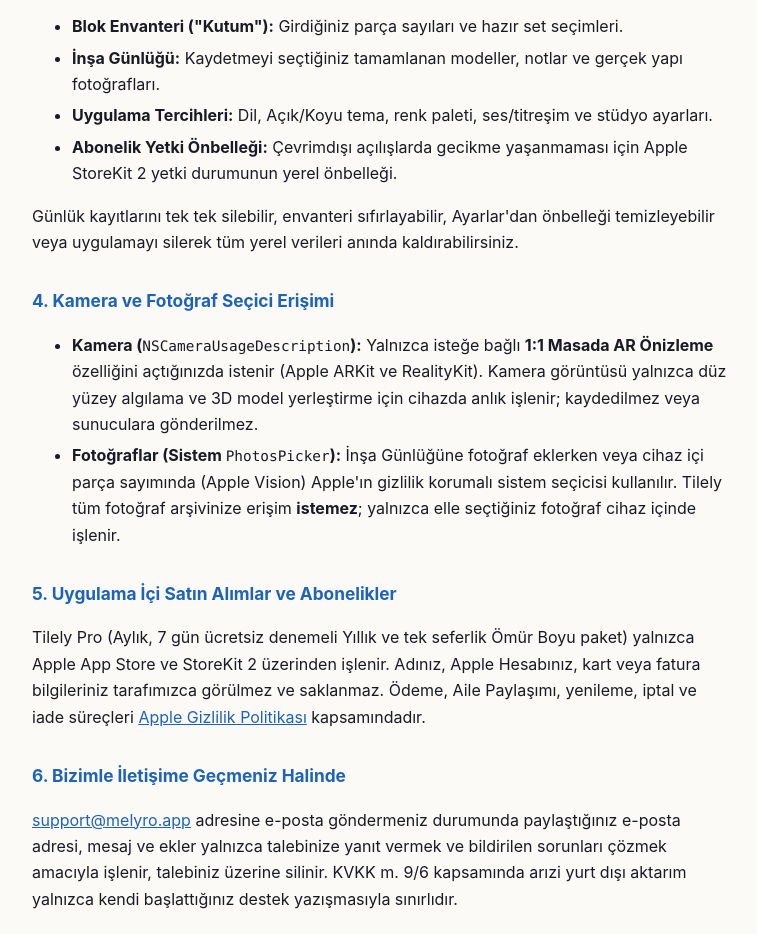
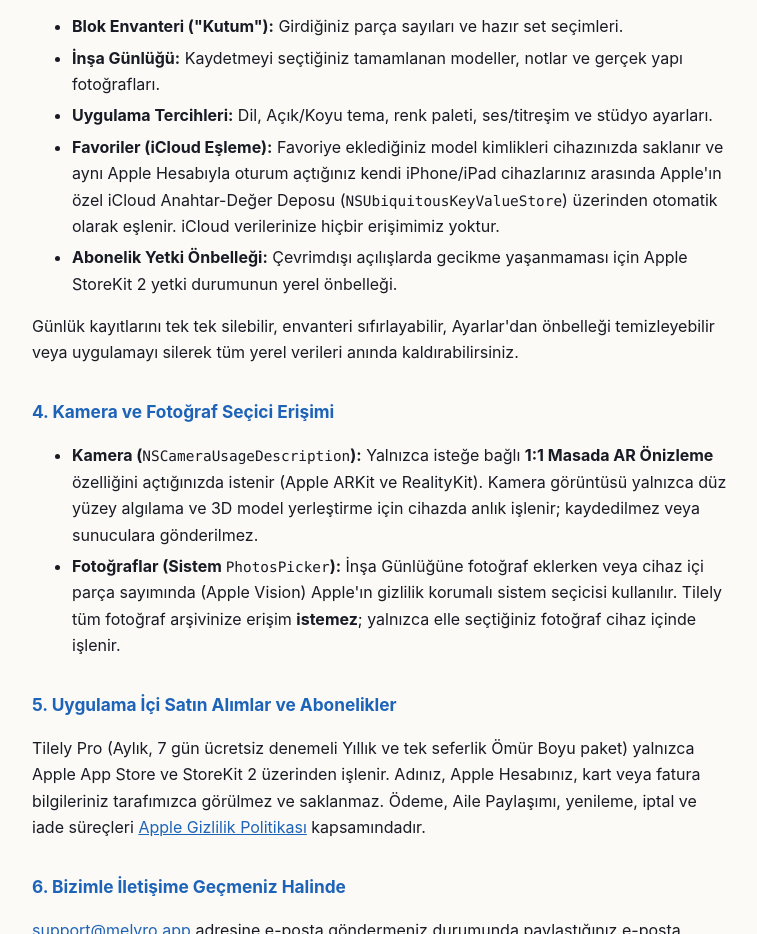
Before and after one commit to cenkgundev/tilely-privacy, a plain HTML site: page privacy-tr.html in a window 1280 px wide. Shown: the part 1041-1975 px from the top of the page, without its empty margins (258-1015 px from the left). Drawn offline with Linux system fonts and the light colour scheme.

Commit message:
Document optional iCloud Key-Value sync for Favorites

```diff
--- a/privacy-tr.html
+++ b/privacy-tr.html
@@ -51,6 +51,7 @@ footer a{color:var(--muted)} footer a[aria-current]{color:var(--fg);text-decorat
 <li><strong>Blok Envanteri ("Kutum"):</strong> Girdiğiniz parça sayıları ve hazır set seçimleri.</li>
 <li><strong>İnşa Günlüğü:</strong> Kaydetmeyi seçtiğiniz tamamlanan modeller, notlar ve gerçek yapı fotoğrafları.</li>
 <li><strong>Uygulama Tercihleri:</strong> Dil, Açık/Koyu tema, renk paleti, ses/titreşim ve stüdyo ayarları.</li>
+<li><strong>Favoriler (iCloud Eşleme):</strong> Favoriye eklediğiniz model kimlikleri cihazınızda saklanır ve aynı Apple Hesabıyla oturum açtığınız kendi iPhone/iPad cihazlarınız arasında Apple'ın özel iCloud Anahtar-Değer Deposu (<code>NSUbiquitousKeyValueStore</code>) üzerinden otomatik olarak eşlenir. iCloud verilerinize hiçbir erişimimiz yoktur.</li>
 <li><strong>Abonelik Yetki Önbelleği:</strong> Çevrimdışı açılışlarda gecikme yaşanmaması için Apple StoreKit 2 yetki durumunun yerel önbelleği.</li>
 </ul>
 <p>Günlük kayıtlarını tek tek silebilir, envanteri sıfırlayabilir, Ayarlar'dan önbelleği temizleyebilir veya uygulamayı silerek tüm yerel verileri anında kaldırabilirsiniz.</p>
```
Also changed, not shown: index.html (+1 -0 lines).
